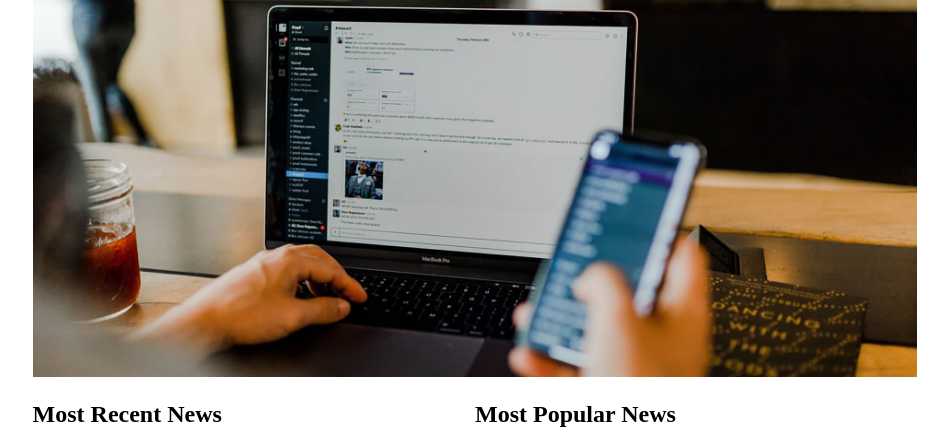
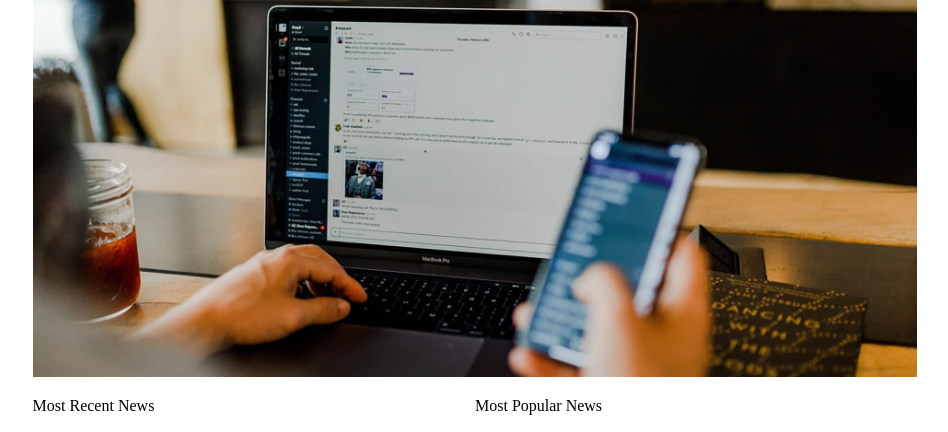
Before and after one commit to bubblwegum/fakenews, a plain HTML site: page index.html in a window 1280 px wide. Shown: the part 225-657 px from the top of the page, without its empty margins (165-1113 px from the left). Drawn offline with Linux system fonts and the light colour scheme.

Commit message:
Update index.html

```diff
--- a/index.html
+++ b/index.html
@@ -59,7 +59,7 @@ p {color:black;}
 
 <div class="row">
   <div class="column">
-    <h2>Most Recent News</h2>
+    <p>Most Recent News</p>
   <section id="news article">
   <h2>Despite Trump’s Venting and Threats, Biden’s Win Is Sealed</h2>
 
@@ -75,7 +75,7 @@ width="160"
 
   </div>
   <div class="column">
-      <h2>Most Popular News</h2>
+      <p>Most Popular News</p>
   <section id="news article 2">
 
 <h2>Pfizer COVID-19 Vaccine Faces Last Hurdle Before US Decision</h2>
```
